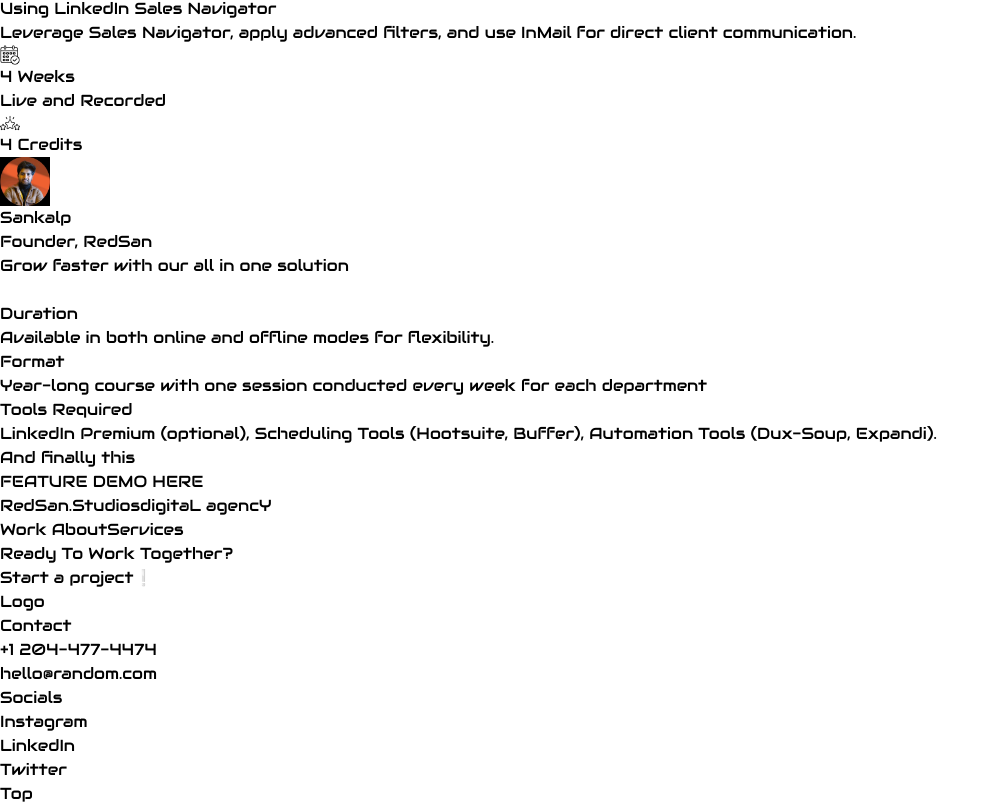
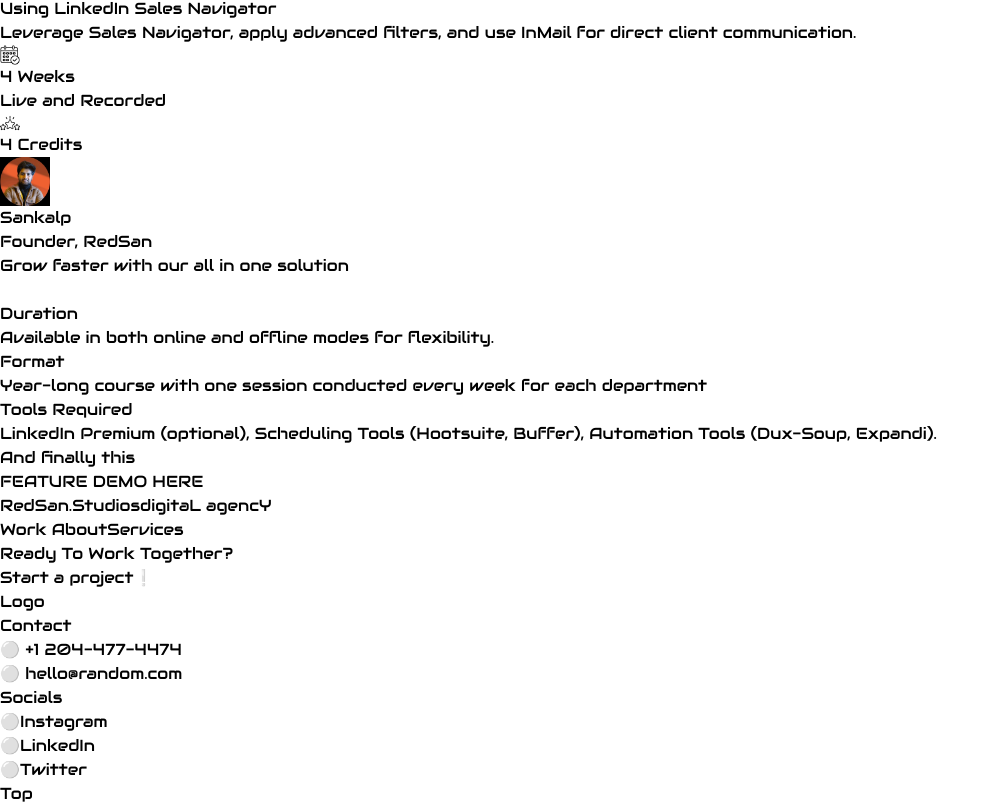
Before and after one commit to AjayRajNegi/REDSAN01, a Next.js app: page /linkedIn in a window 1280 px wide. Shown: the part 4367-5173 px from the top of the page, without its empty margins (0-999 px from the left). Built offline with nearby package versions, Linux system fonts and the light colour scheme.

Commit message:
Some changes in the footer.

```diff
--- a/src/app/components/Footer.tsx
+++ b/src/app/components/Footer.tsx
@@ -15,24 +15,33 @@
         <h4 className="text-xl">Ready To Work Together?</h4>
         <h1 className="text-5xl md:text-7xl">Start a project❕</h1>
       </div>
-      <div className="h-[65%] md:h-[45%] px-[4vw] border-white border-t-2">
+      <div className="h-[65%] md:h-[45%] px-[4vw] border-white border-t-2 pt-[2vw]">
         <div className="flex justify-between">
           <div>Logo</div>
           <div>
             <p>Contact</p>
-            <p>+1 204-477-4474</p>
-            <p>hello@random.com</p>
+            <p>⚪ +1 204-477-4474</p>
+            <p>⚪ hello@random.com</p>
           </div>
           <div>
             <p>Socials</p>
             <p>
-              <a href="www.google.com">Instagram</a>
+              ⚪
+              <a href="www.google.com" className="ml-2">
+                Instagram
+              </a>
             </p>
             <p>
-              <a href="www.google.com">LinkedIn</a>
+              ⚪
+              <a href="www.google.com" className="ml-2">
+                LinkedIn
+              </a>
             </p>
             <p>
-              <a href="www.google.com">Twitter</a>
+              ⚪
+              <a href="www.google.com" className="ml-2">
+                Twitter
+              </a>
             </p>
 
             <p></p>
```
